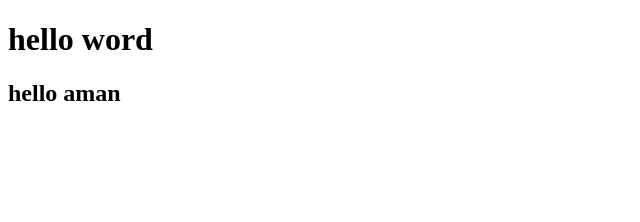
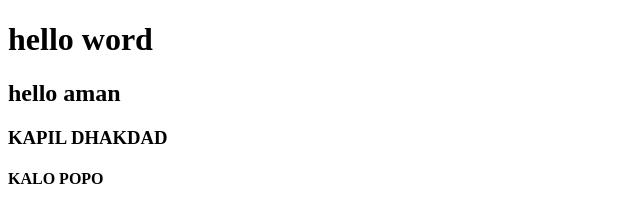
Before and after one commit to rahadaha/rahada, a plain HTML site: page index.html in a window 1280 px wide. Shown: the whole page, without its empty margins (0-640 px from the left). Drawn offline with Linux system fonts and the light colour scheme.

Commit message:
added index.html

```diff
--- a/index.html
+++ b/index.html
@@ -9,5 +9,7 @@
 <body>
     <h1>hello word</h1>
     <h2>hello aman</h2>
+    <H3>KAPIL DHAKDAD</H3>
+    <H4>KALO POPO</H4>
 </body>
 </html>
```
